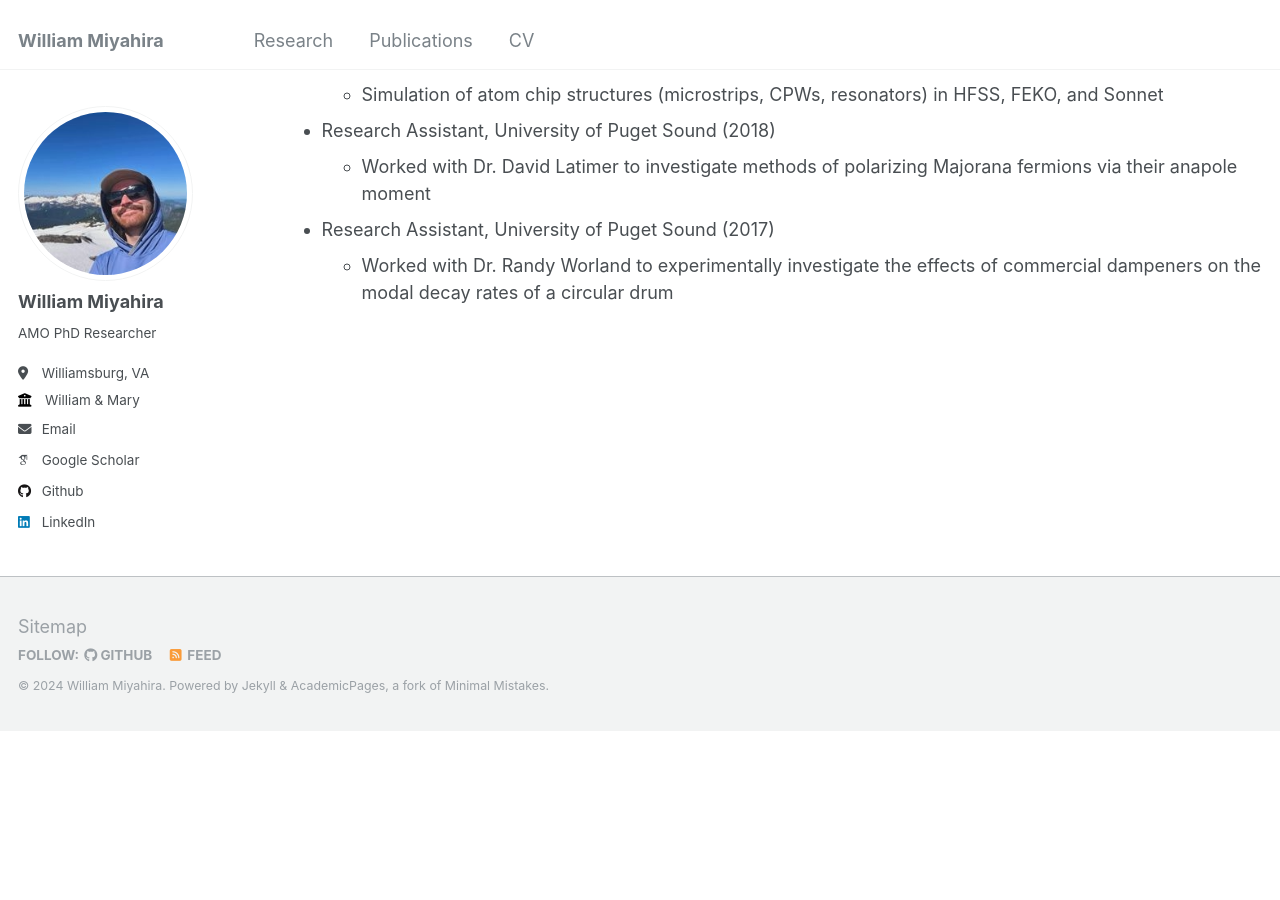
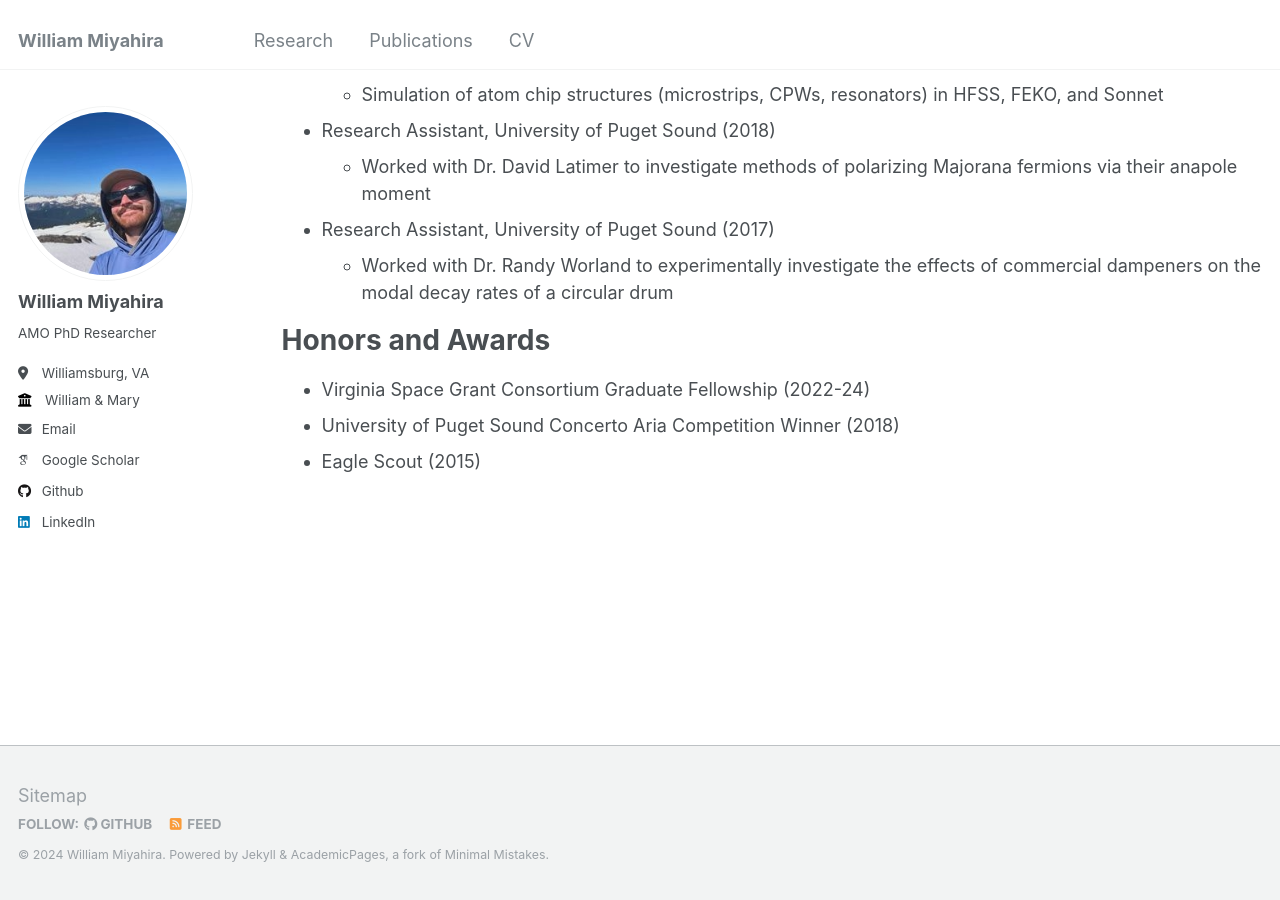
Before and after one commit to willmiyahira/willmiyahira.github.io, a Jekyll site: the page built from _pages/cv.md, in a window 1280 px wide and 900 px high, scrolled down 562 px. Built offline with Jekyll 4.4.1, drawn with Linux system fonts in a browser that asks for light colours; some web fonts are replaced; before the commit the page ends 1294 px from its top, so only the background shows below that.

Commit message:
update resume

```diff
--- a/_pages/cv.md
+++ b/_pages/cv.md
@@ -31,3 +31,9 @@ Employment History
 
 * Research Assistant, University of Puget Sound (2017)
     * Worked with Dr. Randy Worland to experimentally investigate the effects of commercial dampeners on the modal decay rates of a circular drum
+
+Honors and Awards
+======
+* Virginia Space Grant Consortium Graduate Fellowship (2022-24)
+* University of Puget Sound Concerto Aria Competition Winner (2018)
+* Eagle Scout (2015)
```
Also changed, not shown: 1 other file.
